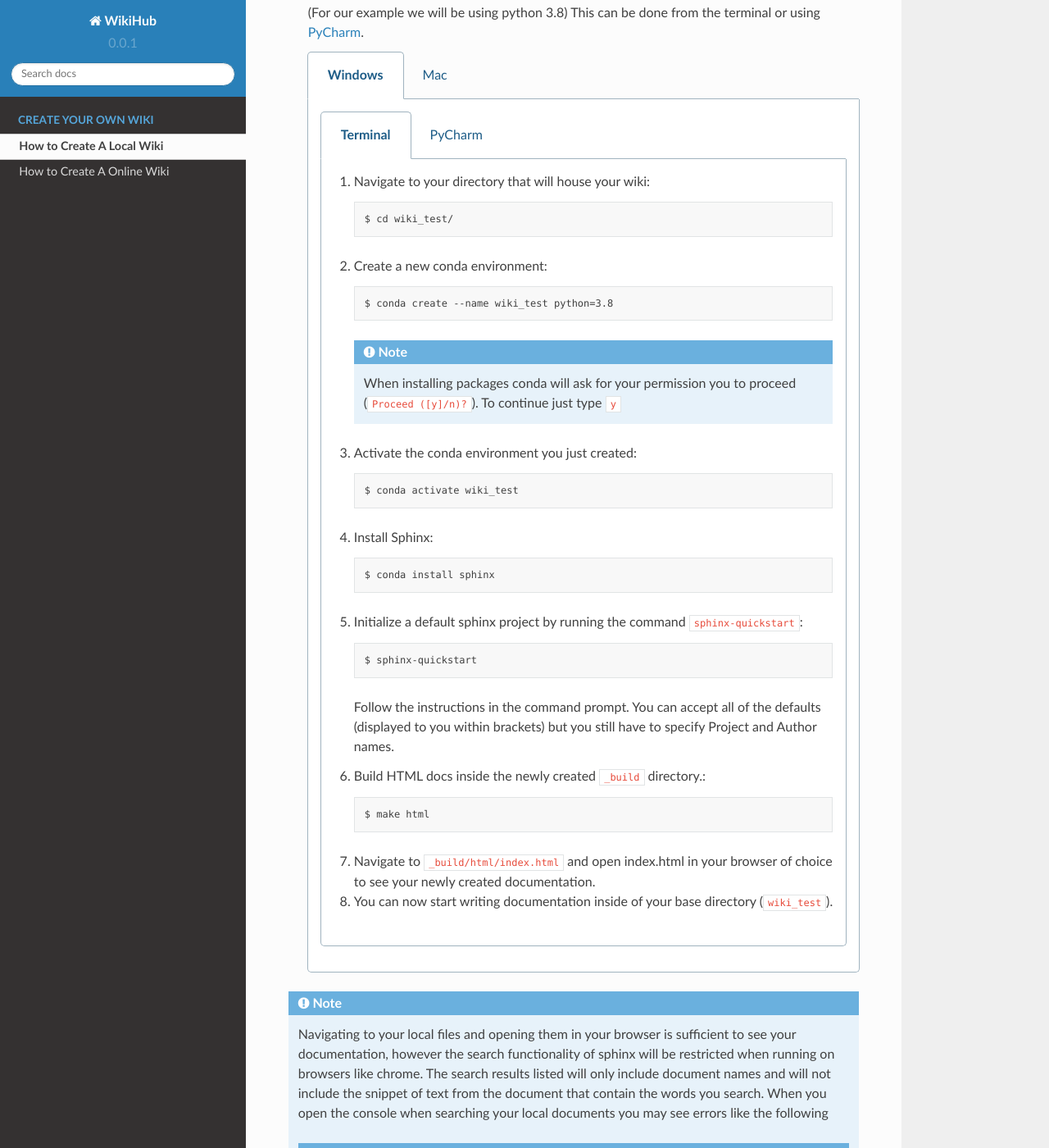
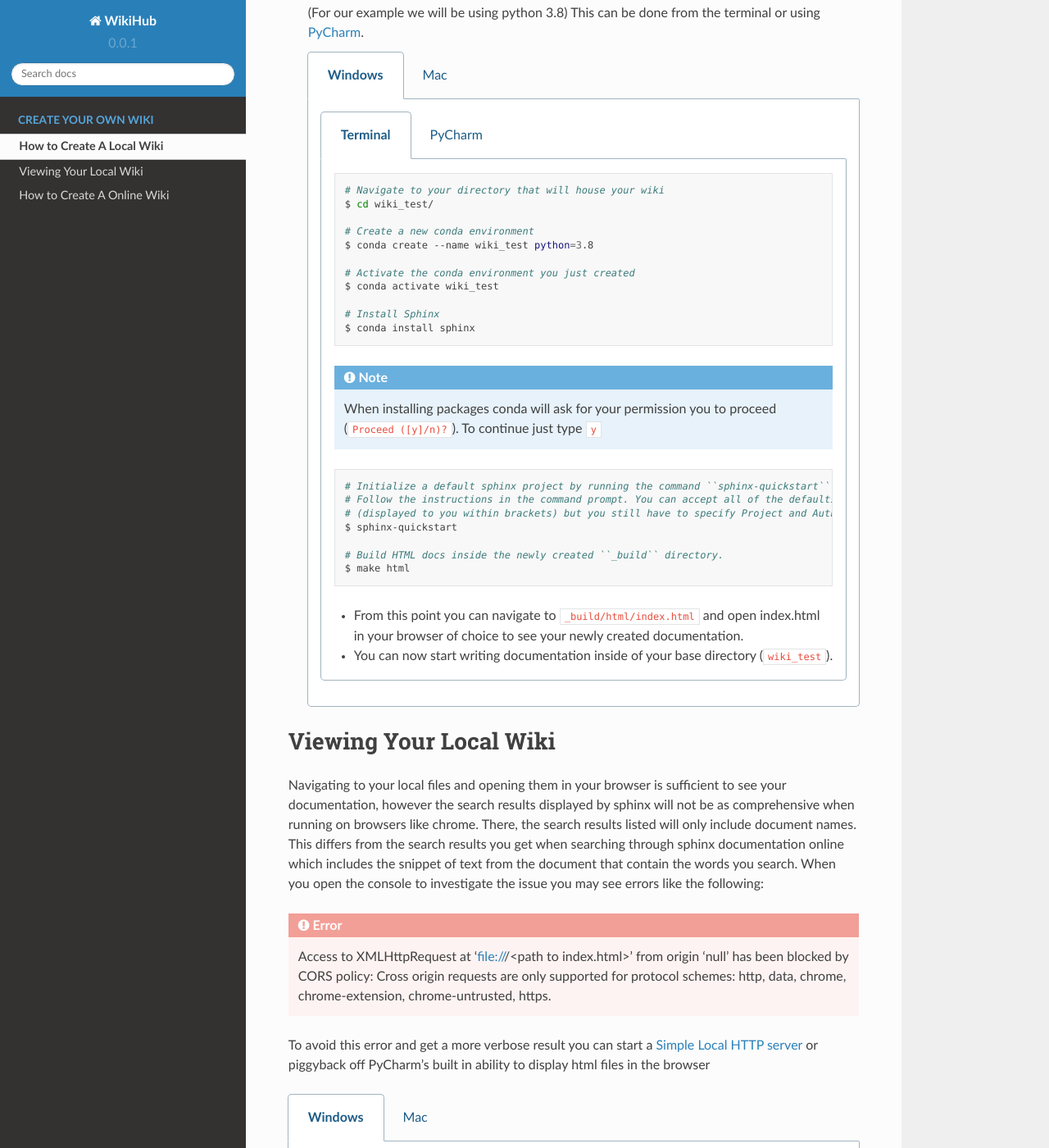
Before and after one commit to JeffCube99/WikiHub, a Sphinx documentation site: the page built from docs/source/create_a_wiki/create_local_wiki.rst, in a window 1280 px wide and 1400 px high, scrolled down 277 px. Shown: the whole window at 82% size. Built offline with Sphinx 7.4.7 and the Read the Docs theme 2.0.0, drawn with Linux system fonts in a browser that asks for light colours; some of the changed text lies outside the part shown.

Commit message:
* Updated format we use to display bash code

```diff
--- a/docs/source/create_a_wiki/create_local_wiki.rst
+++ b/docs/source/create_a_wiki/create_local_wiki.rst
@@ -17,42 +17,39 @@ To create your own wiki, do the following:
 
                 ..  group-tab:: Terminal
 
-                    #.  Navigate to your directory that will house your wiki::
 
-                            $ cd wiki_test/
+                    ..  code-block:: bash
 
-                    #.  Create a new conda environment::
+                        # Navigate to your directory that will house your wiki
+                        $ cd wiki_test/
 
-                            $ conda create --name wiki_test python=3.8
+                        # Create a new conda environment
+                        $ conda create --name wiki_test python=3.8
 
-                        ..  note::
+                        # Activate the conda environment you just created
+                        $ conda activate wiki_test
+
+                        # Install Sphinx
+                        $ conda install sphinx
+
+                    ..  note::
 
                             When installing packages conda will ask for your permission you to proceed
                             (``Proceed ([y]/n)?``). To continue just type ``y``
 
-                    #.  Activate the conda environment you just created::
+                    ..  code-block:: bash
 
-                            $ conda activate wiki_test
+                        # Initialize a default sphinx project by running the command ``sphinx-quickstart``
+                        # Follow the instructions in the command prompt. You can accept all of the defaults
+                        # (displayed to you within brackets) but you still have to specify Project and Author names.
+                        $ sphinx-quickstart
 
-                    #.  Install Sphinx::
+                        # Build HTML docs inside the newly created ``_build`` directory.
+                        $ make html
 
-                            $ conda install sphinx
-
-                    #.  Initialize a default sphinx project by running the command ``sphinx-quickstart``::
-
-                            $ sphinx-quickstart
-
-                        Follow the instructions in the command prompt. You can accept all of the defaults (displayed
-                        to you within brackets) but you still have to specify Project and Author names.
-
-                    #.  Build HTML docs inside the newly created ``_build`` directory.::
-
-                            $ make html
-
-                    #.  Navigate to ``_build/html/index.html`` and open index.html in your browser of choice to see
+                    *   From this point you can navigate to ``_build/html/index.html`` and open index.html in your browser of choice to see
                         your newly created documentation.
-
-                    #.  You can now start writing documentation inside of your base directory (``wiki_test``).
+                    *   You can now start writing documentation inside of your base directory (``wiki_test``).
 
 
                 ..  group-tab:: PyCharm
@@ -78,75 +75,75 @@ To create your own wiki, do the following:
                         No Documentation Avaliable Yet
 
 
-..  note::
+=======================
+Viewing Your Local Wiki
+=======================
 
-    Navigating to your local files and opening them in your browser is sufficient to see your documentation,
-    however the search functionality of sphinx
-    will be restricted when running on browsers like chrome. The search results listed will only include document
-    names and will not include the snippet of text from the document that contain the words you search.
-    When you open the console when searching your local documents you may see errors like the following
+Navigating to your local files and opening them in your browser is sufficient to see your documentation,
+however the search results displayed by sphinx will not be as comprehensive when running on browsers like chrome.
+There, the search results listed will only include document names. This differs from the search results you get
+when searching through sphinx documentation online which includes the snippet of text from the document that contain
+the words you search. When you open the console to investigate the issue you may see errors like the following:
 
-    ..  error::
+..  error::
 
-            Access to XMLHttpRequest at
-            'file:///<path to index.html>'
-            from origin 'null' has been blocked by CORS policy: Cross origin requests are only supported for
-            protocol schemes: http, data, chrome, chrome-extension, chrome-untrusted, https.
+        Access to XMLHttpRequest at
+        'file:///<path to index.html>'
+        from origin 'null' has been blocked by CORS policy: Cross origin requests are only supported for
+        protocol schemes: http, data, chrome, chrome-extension, chrome-untrusted, https.
 
-    To avoid this error and get a more verbose result you can start a
-    `Simple Local HTTP server <https://developer.mozilla.org/en-US/docs/Learn/Common_questions/set_up_a_local_testing_server>`_
-    or piggyback off PyCharm's built in ability to display html files in the browser
+To avoid this error and get a more verbose result you can start a
+`Simple Local HTTP server <https://developer.mozilla.org/en-US/docs/Learn/Common_questions/set_up_a_local_testing_server>`_
+or piggyback off PyCharm's built in ability to display html files in the browser
 
-    ..  tabs::
+..  tabs::
 
-        ..  group-tab:: Windows
-
-                ..  tabs::
-
-                    ..  group-tab:: Terminal
-
-                        #.  Navigate to your documentation's root directory::
-
-                                $ cd wiki_test
-
-                        #.  Start a local HTTP server::
-
-                                $ python -m http.server
-
-
-                            The terminal will then display a message like
-                            ``Serving HTTP on :: port 8000 (http://[::]:8000/)``
-
-                            ..  note::
-
-                                When running this command, A popup may appear asking you to enable some permissions. Accept
-                                the permissions for the command to continue execution.
-
-
-                        #.  Open your browser to `http://localhost:8000/ <http://localhost:8000/>`_.
-                        #.  Navigate to ``_build/html/``. From here you can open up  your documentation html pages in the browser.
-
-                    ..  group-tab:: PyCharm
-
-                        ..  error::
-
-                            No Documentation Avaliable Yet
-
-        ..  group-tab:: Mac
+    ..  group-tab:: Windows
 
             ..  tabs::
 
                 ..  group-tab:: Terminal
 
-                    ..  error::
+                    ..  code-block:: bash
 
-                        No Documentation Avaliable Yet
+                        # Navigate to your documentation's root directory
+                        $ cd wiki_test
+
+                        # Start a local HTTP server
+                        # The terminal will then display a message like "Serving HTTP on :: port 8000"
+                        $ python -m http.server
+
+
+                    ..  note::
+
+                        When running the http.server command, A popup may appear asking you to enable some permissions.
+                        Acceptthe permissions for the command to continue execution.
+
+                    *   From this point you can open your browser to `http://localhost:8000/ <http://localhost:8000/>`_.
+                    *   In the browser you can navigate to ``_build/html/``. From there you can open up your
+                        documentation html pages.
 
                 ..  group-tab:: PyCharm
 
                     ..  error::
 
                         No Documentation Avaliable Yet
+
+    ..  group-tab:: Mac
+
+        ..  tabs::
+
+            ..  group-tab:: Terminal
+
+                ..  error::
+
+                    No Documentation Avaliable Yet
+
+            ..  group-tab:: PyCharm
+
+                ..  error::
+
+                    No Documentation Avaliable Yet
 
 ..
     ..  tab:: Terminal
```
